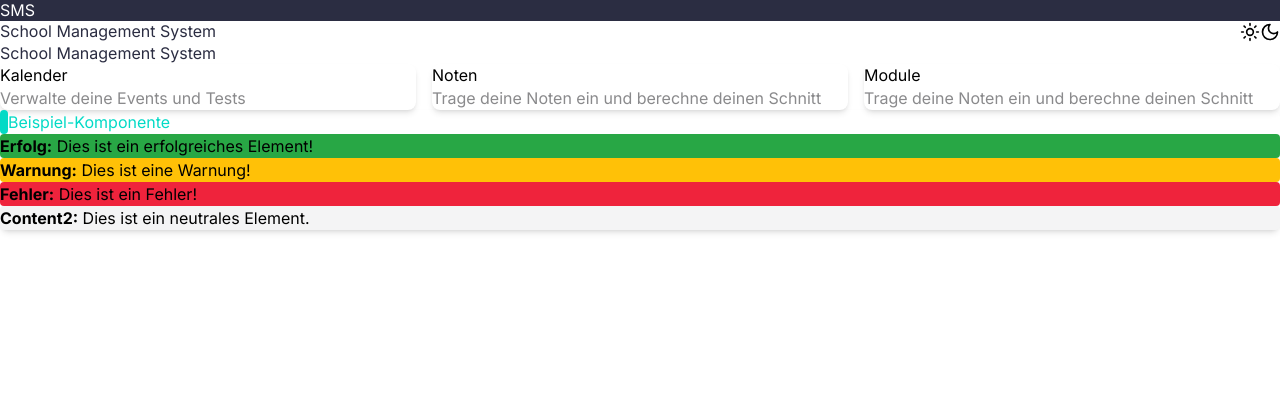
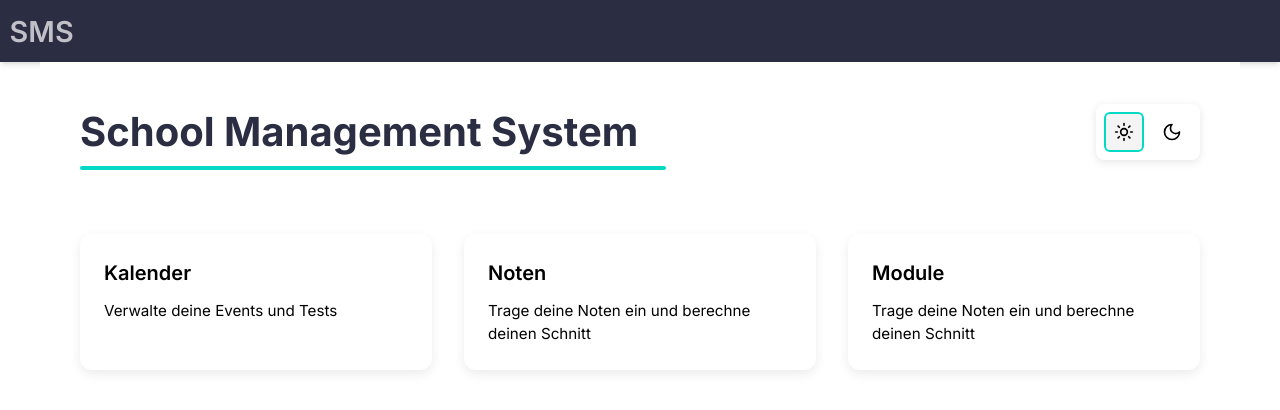
Before and after one commit to Jedsadaviriya/schoolmanagmentsystem, a Next.js app: page / in a window 1280 px wide. Shown: the top 410 px of the page. Built offline with nearby package versions, Linux system fonts and the light colour scheme.

Commit message:
Ein gutes und schönes Design!! Endlich. Aktuell nur bei startseite da ich nicht weiss ob die relevanten elemente in dieser branch die aktuelsten und richtigen sind

```diff
--- a/src/app/globals.css
+++ b/src/app/globals.css
@@ -1,5 +1,15 @@
 @import "tailwindcss";
 @import "tailwindcss/preflight";
+
+.seitenTitel {
+  font-family: var(--font-inter), sans-serif;
+  font-size: 1.8rem;
+  font-weight: 600;
+  padding: 0.6rem;
+  color: var(--color-primary-foreground);
+  opacity: 0.7;
+}
+
 
 @theme {
   /* Light theme colors by default */
--- a/src/app/layout.jsx
+++ b/src/app/layout.jsx
@@ -18,12 +18,12 @@ export default function RootLayout({ children }) {
     <html lang="de" className={inter.variable} suppressHydrationWarning>
       <body className="antialiased">
         <ThemeProvider>
-          <header className="bg-primary-500 text-primary-foreground p-4 shadow-md">
-            <div className="container mx-auto">
-              <h1 className="text-2xl font-bold">SMS</h1>
+          <header className="bg-primary-500 text-primary-foreground  shadow-md">
+            <div >
+              <h1 className="seitenTitel">SMS</h1>
             </div>
           </header>
-          <main className="container mx-auto py-6">{children}</main>
+          <main>{children}</main>
         </ThemeProvider>
       </body>
     </html>
--- a/src/app/page.jsx
+++ b/src/app/page.jsx
@@ -1,55 +1,41 @@
-"use client"
-
 import Link from "next/link"
 import ThemeSwitcher from "@/components/theme-switcher"
 import ExampleComponent from "@/components/ExampleComponent"
 
+import styles from "./page.module.css"
 
 export default function Home() {
   return (
-    <div className="container mx-auto p-4 bg-background text-foreground min-h-screen">
-      <div className="flex justify-between items-center mb-6">
-        <h1 className="text-2xl font-bold text-primary-500">School Management System</h1>
+    <div className={`${styles.container} bg-background text-foreground`}>
+      {/* Header */}
+      <div className={styles.header}>
+        <h1 className={styles.headerTitle}>School Management System</h1>
         <ThemeSwitcher />
       </div>
 
-      <h1 className="text-2xl font-bold mb-4 text-primary-500">
-        School Management System
-      </h1>
-      <div className="flex flex-col sm:flex-row gap-4">
-        <Link href="/kalender" className="flex-1">
-          <div className="bg-content1 shadow-md rounded-lg p-6 hover:shadow-lg transition-shadow">
-            <h2 className="text-xl font-semibold text-content1-foreground">
-              Kalender
-            </h2>
-            <p className="text-default-700">Verwalte deine Events und Tests</p>
+      {/* Card grid */}
+      <div className={styles.grid}>
+        <Link href="/kalender">
+          <div className={styles.card}>
+            <h2 className={styles.cardTitle}>Kalender</h2>
+            <p className={styles.cardDescription}>Verwalte deine Events und Tests</p>
           </div>
         </Link>
-        <Link href="/noten" className="flex-1">
-          <div className="bg-content1 shadow-md rounded-lg p-6 hover:shadow-lg transition-shadow">
-            <h2 className="text-xl font-semibold text-content1-foreground">
-              Noten
-            </h2>
-            <p className="text-default-700">
-              Trage deine Noten ein und berechne deinen Schnitt
-            </p>
+
+        <Link href="/noten">
+          <div className={styles.card}>
+            <h2 className={styles.cardTitle}>Noten</h2>
+            <p className={styles.cardDescription}>Trage deine Noten ein und berechne deinen Schnitt</p>
           </div>
         </Link>
-        <Link href="/module" className="flex-1">
-          <div className="bg-content1 shadow-md rounded-lg p-6 hover:shadow-lg transition-shadow">
-            <h2 className="text-xl font-semibold text-content1-foreground">
-              Module
-            </h2>
-            <p className="text-default-700">
-              Trage deine Noten ein und berechne deinen Schnitt
-            </p>
 
+        <Link href="/module">
+          <div className={styles.card}>
+            <h2 className={styles.cardTitle}>Module</h2>
+            <p className={styles.cardDescription}>Trage deine Noten ein und berechne deinen Schnitt</p>
           </div>
         </Link>
       </div>
-
-      <ExampleComponent />
     </div>
-  );
-
+  )
 }
--- /dev/null
+++ b/src/app/page.module.css
@@ -0,0 +1,114 @@
+/* page.module.css */
+.container {
+    max-width: 1200px;
+    margin: 0 auto;
+    padding: 2.5rem;
+    background-color: var(--color-background);
+    color: var(--color-foreground);
+    min-height: 100vh;
+  }
+
+  .header {
+    display: flex;
+    justify-content: space-between;
+    align-items: center;
+    margin-bottom: 3rem;
+    padding-bottom: 1.5rem;
+    border-bottom: 2px solid var(--color-primary-100);
+  }
+
+  .headerTitle {
+    font-size: 2.5rem;
+    font-weight: 700;
+    color: var(--color-primary-500);
+    position: relative;
+  }
+
+  .headerTitle::after {
+    content: "";
+    position: absolute;
+    bottom: -8px; /* Adjust the distance from the text */
+    left: 0;
+    width: 105%; /* Make the underline span the full width of the text */
+    height: 4px; /* Thickness of the underline */
+    background-color: var(--color-secondary-500); /* Secondary color */
+    border-radius: 2px; /* Optional: rounded edges for the underline */
+}
+
+  /*
+  .headerTitle::after {
+    content: "";
+    position: absolute;
+    bottom: -8px;
+    left: 0;
+    width: 200px;
+    height: 4px;
+    background-color: var(--color-secondary-500);
+    border-radius: 2px;
+  } */
+
+  .grid {
+    display: grid;
+    grid-template-columns: repeat(auto-fit, minmax(300px, 1fr));
+    gap: 2rem;
+    margin: 3rem 0;
+  }
+
+  .card {
+    background-color: var(--color-content1);
+    border-radius: 12px;
+    padding: 1.5rem;
+    box-shadow: 0 4px 12px rgba(0, 0, 0, 0.08);
+    transition: all 0.3s ease;
+    border: 1px solid var(--color-default-200);
+    height: 100%;
+    display: flex;
+    flex-direction: column;
+  }
+
+  .card:hover {
+    transform: translateY(-5px);
+    box-shadow: 0 8px 24px rgba(0, 0, 0, 0.12);
+    border-color: var(--color-secondary-400);
+  }
+
+  .cardTitle {
+    font-size: 1.25rem;
+    font-weight: 600;
+    margin-bottom: 0.75rem;
+    color: var(--color-content1-foreground);
+  }
+
+  .cardDescription {
+    color: var(--color-default-700);
+    font-size: 0.95rem;
+    line-height: 1.5;
+  }
+
+  .exampleWrapper {
+    margin-top: 4rem;
+    padding: 2rem;
+    background-color: var(--color-content2);
+    border-radius: 12px;
+    border: 1px solid var(--color-default-300);
+  }
+
+  @media (max-width: 768px) {
+    .container {
+      padding: 1.5rem;
+    }
+
+    .header {
+      flex-direction: column;
+      align-items: flex-start;
+      gap: 1rem;
+    }
+
+    .headerTitle {
+      font-size: 2rem;
+    }
+
+    .grid {
+      grid-template-columns: 1fr;
+    }
+  }
--- a/src/components/theme-switcher.jsx
+++ b/src/components/theme-switcher.jsx
@@ -1,35 +1,28 @@
 "use client"
 
 import { useTheme } from "@/components/theme-provider"
-// Wir verwenden SVG direkt statt Lucide-React
-// Keine externen Abhängigkeiten nötig
+import styles from "./theme-switcher.module.css"
 
 export default function ThemeSwitcher() {
   const { theme, setTheme } = useTheme()
 
   return (
-    <div className="flex items-center space-x-2 bg-content1 p-2 rounded-lg">
+    <div className={styles.switcherContainer}>
       <button
         onClick={() => setTheme("light")}
-        className={`p-2 rounded-md ${
-          theme === "light"
-            ? "bg-secondary-500 text-secondary-foreground"
-            : "text-content1-foreground hover:bg-content2"
-        }`}
+        className={`${styles.themeButton} ${theme === "light" ? styles.activeLight : ""}`}
         aria-label="Light mode"
       >
         {/* Sun Icon als SVG */}
         <svg
           xmlns="http://www.w3.org/2000/svg"
-          width="20"
-          height="20"
           viewBox="0 0 24 24"
           fill="none"
           stroke="currentColor"
           strokeWidth="2"
           strokeLinecap="round"
           strokeLinejoin="round"
-          className="h-5 w-5"
+          className={styles.icon}
         >
           <circle cx="12" cy="12" r="4"></circle>
           <path d="M12 2v2"></path>
@@ -45,23 +38,19 @@ export default function ThemeSwitcher() {
 
       <button
         onClick={() => setTheme("dark")}
-        className={`p-2 rounded-md ${
-          theme === "dark" ? "bg-secondary-500 text-secondary-foreground" : "text-content1-foreground hover:bg-content2"
-        }`}
+        className={`${styles.themeButton} ${theme === "dark" ? styles.activeDark : ""}`}
         aria-label="Dark mode"
       >
         {/* Moon Icon als SVG */}
         <svg
           xmlns="http://www.w3.org/2000/svg"
-          width="20"
-          height="20"
           viewBox="0 0 24 24"
           fill="none"
           stroke="currentColor"
           strokeWidth="2"
           strokeLinecap="round"
           strokeLinejoin="round"
-          className="h-5 w-5"
+          className={styles.icon}
         >
           <path d="M12 3a6 6 0 0 0 9 9 9 9 0 1 1-9-9Z"></path>
         </svg>
--- /dev/null
+++ b/src/components/theme-switcher.module.css
@@ -0,0 +1,39 @@
+.switcherContainer {
+    display: flex;
+    align-items: center;
+    gap: 0.5rem;
+    background-color: var(--color-content1);
+    padding: 0.5rem;
+    border-radius: 0.5rem;
+    box-shadow: 0 2px 8px rgba(0, 0, 0, 0.1);
+  }
+
+  .themeButton {
+    padding: 0.5rem;
+    border-radius: 0.375rem;
+    cursor: pointer;
+    display: flex;
+    align-items: center;
+    justify-content: center;
+    transition: all 0.2s ease;
+    border: 2px solid transparent;
+  }
+
+  .themeButton:hover {
+    background-color: var(--color-content2);
+  }
+
+  .activeLight {
+    background-color: var(--color-content2);
+    border: 2px solid var(--color-secondary-500);
+  }
+
+  .activeDark {
+    background-color: var(--color-content2);
+    border: 2px solid var(--color-secondary-500);
+  }
+
+  .icon {
+    height: 1.25rem;
+    width: 1.25rem;
+  }
--- a/tailwind.config.js
+++ b/tailwind.config.js
@@ -4,9 +4,9 @@
 // module.exports = {
 //   darkMode: ["class"],
 //   content: [
+//     "./src/app/**/*.{js,jsx,mdx}",
+//     "./src/components/**/*.{js,jsx,mdx}",
 //     "./src/pages/**/*.{js,jsx,mdx}",
-//     "./src/components/**/*.{js,jsx,mdx}",
-//     "./src/app/**/*.{js,jsx,mdx}",
 //     "*.{js,ts,jsx,tsx,mdx}",
 //   ],
 //   theme: {
@@ -179,5 +179,5 @@
 //       },
 //     },
 //   },
-//   plugins: [require("tailwindcss-animate")],
+//   //plugins: [require("tailwindcss-animate")],
 // }
```
